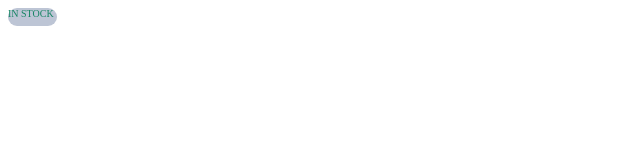
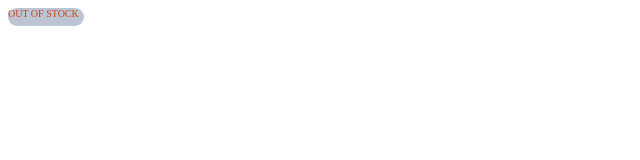
Before and after one commit to vibrentcarey/intstock, a React (Create React App) app in the folder client/: page / in a window 1280 px wide. Shown: the top 160 px of the page, without its empty margins (0-640 px from the left). Built offline with nearby package versions, Linux system fonts and the light colour scheme.

Commit message:
Converted the unit into rem

```diff
--- a/client/src/App.js
+++ b/client/src/App.js
@@ -4,7 +4,7 @@ import Stock from "./components/stock/Stock";
 function App() {
   return (
     <div className="App">
-      <Stock instock={true} />
+      <Stock instock={false} />
     </div>
   );
 }
--- a/client/src/components/stock/Stock.scss
+++ b/client/src/components/stock/Stock.scss
@@ -2,22 +2,24 @@
 @import "../../style/partials/variables";
 .in-stock {
   color: $green;
-  width: 49px;
-  height: 18px;
-  top: 4px;
-  left: 8px;
-  font-size: 10px;
+  width: 3.06rem;
+  height: 1.125rem;
+  top: 0.25rem;
+  left: 0.5rem;
+  font-size: 0.625rem;
+  white-space: nowrap;
   background-color: #bdc5d5;
-  border-radius: 10px;
+  border-radius: 0.625rem;
 }
 .out-of-stock {
   color: $red;
-  width: 76px;
-  height: 18px;
-  top: 4px;
-  bottom: 4px;
-  left: 8px;
-  font-size: 10px;
+  width: 4.75rem;
+  height: 1.125rem;
+  top: 0.25rem;
+  bottom: 0.25rem;
+  left: 0.5rem;
+  font-size: 0.625rem;
+  white-space: nowrap;
   background-color: #bdc5d5;
-  border-radius: 10px;
+  border-radius: 0.625rem;
 }
```
